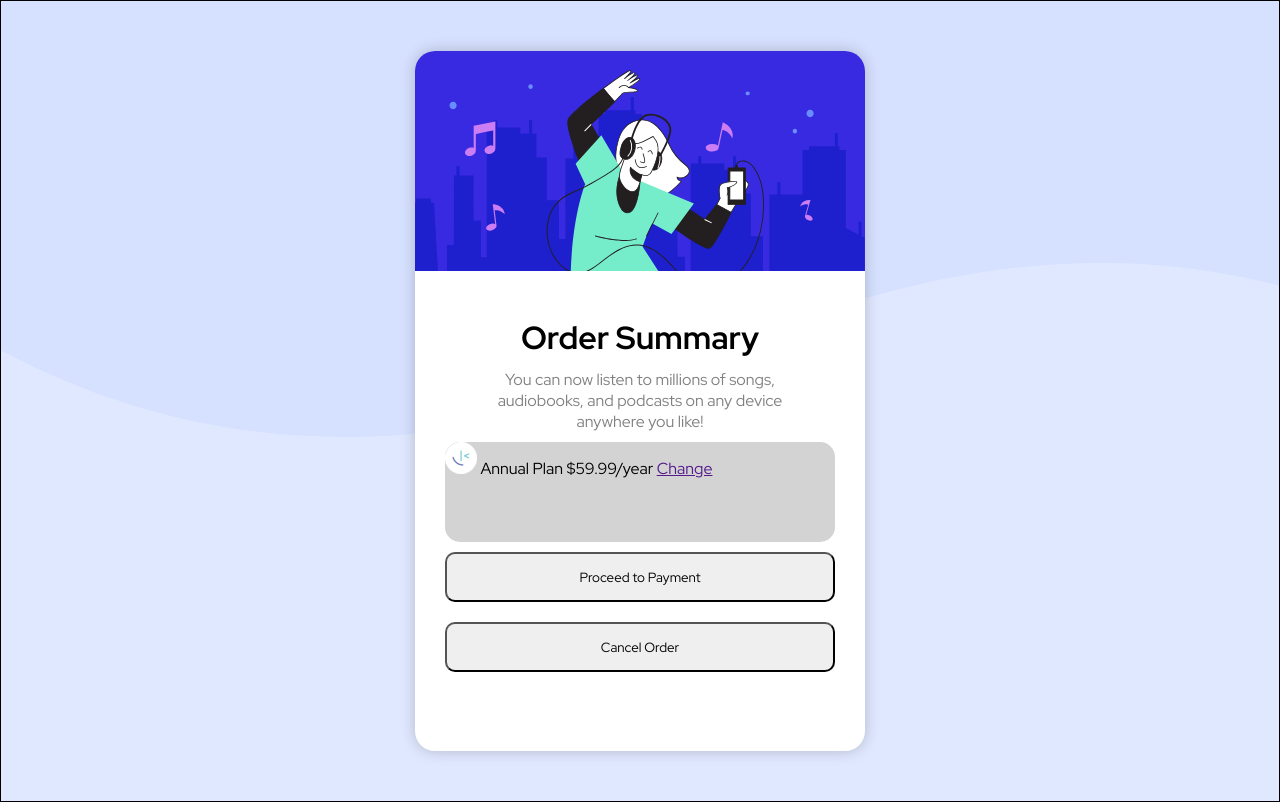
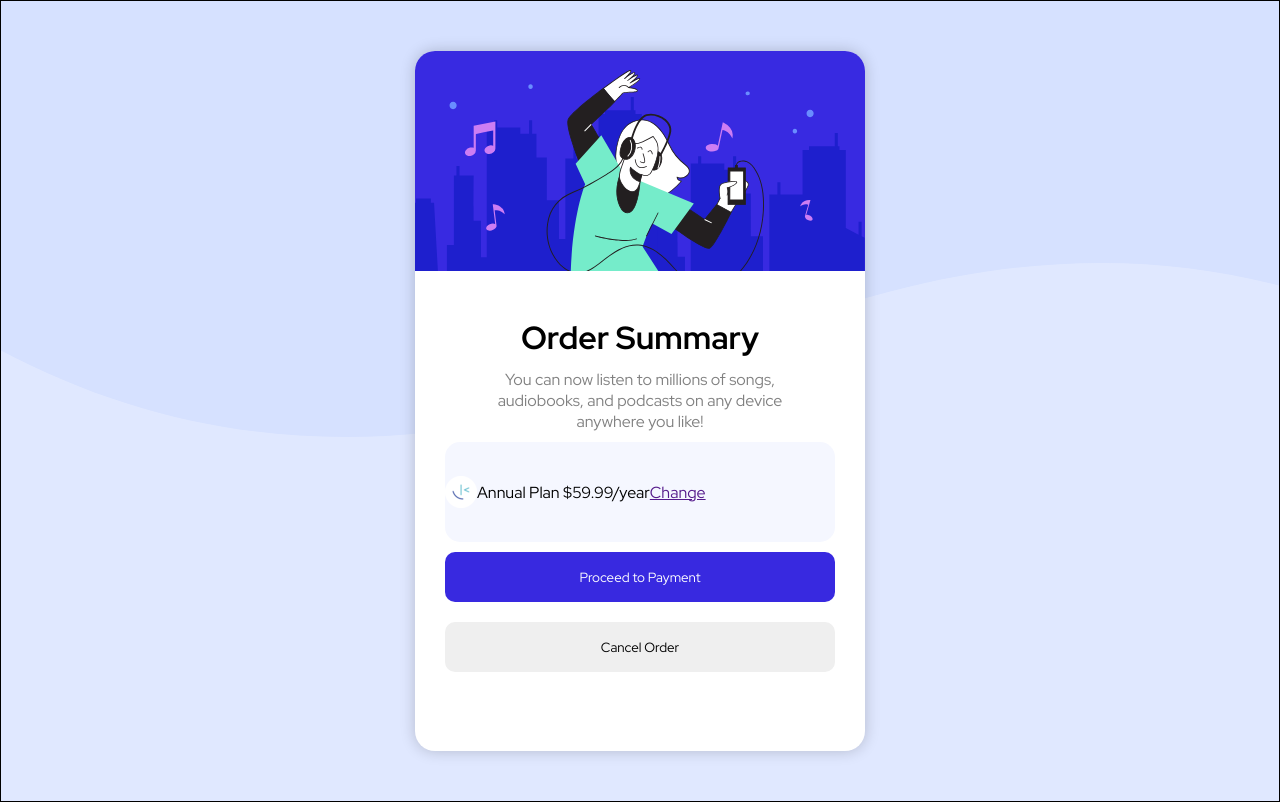
Before and after one commit to taztheprogrammer/FM_Summary-Component, a plain HTML site: page index.html in a window 1280 px wide. Drawn offline with Linux system fonts and the light colour scheme.

Commit message:
Most inner styles have been followed. Text is
aligned and colored

```diff
--- a/style.css
+++ b/style.css
@@ -52,17 +52,27 @@ header {
 }
 
 #plan{
+    display: flex;
+    flex-direction: row;
+    align-items: center;
     width: 100%;
-    background-color: lightgray;
+    background-color: hsl(225, 100%, 98%);
     height: 100px;
     border-radius: 15px;
 }
+
 
 button {
     width: 100%;
     height: 50px;
     border-radius: 10px;
-    margin: 10px
+    margin: 10px;
+    border: none;
+}
+
+#payment{
+    background-color: hsl(245, 75%, 52%);
+    color: white;
 }
 
 
```
